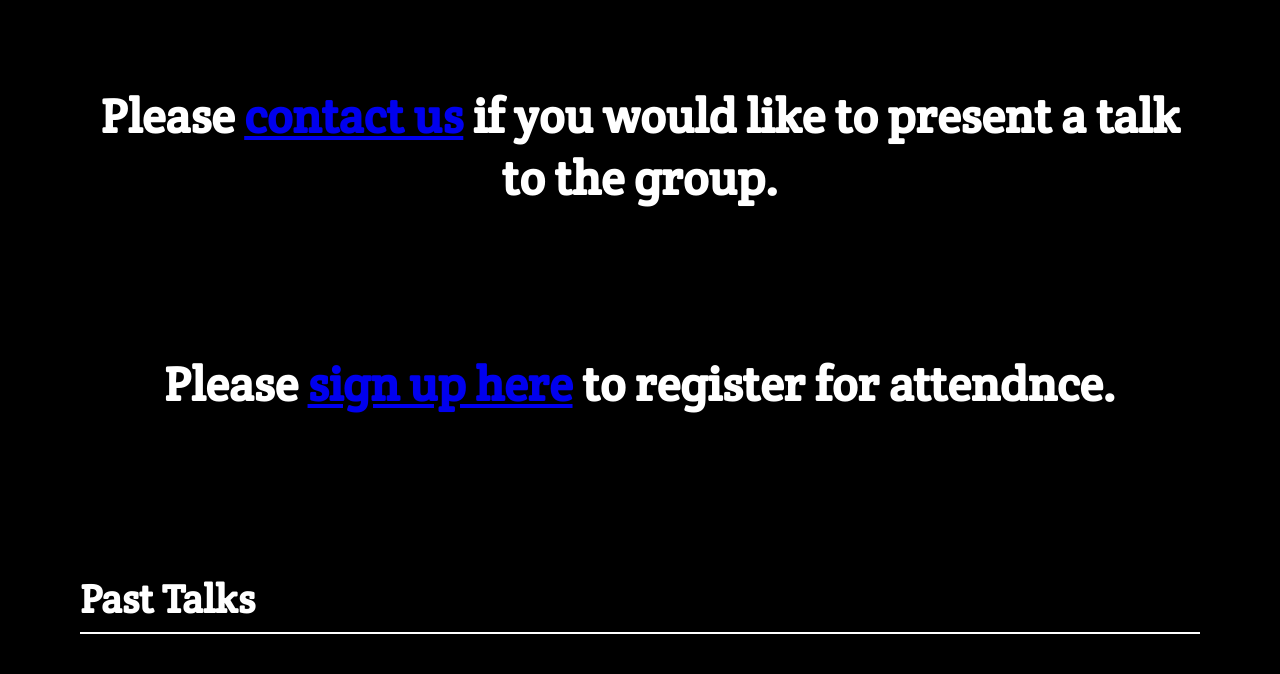
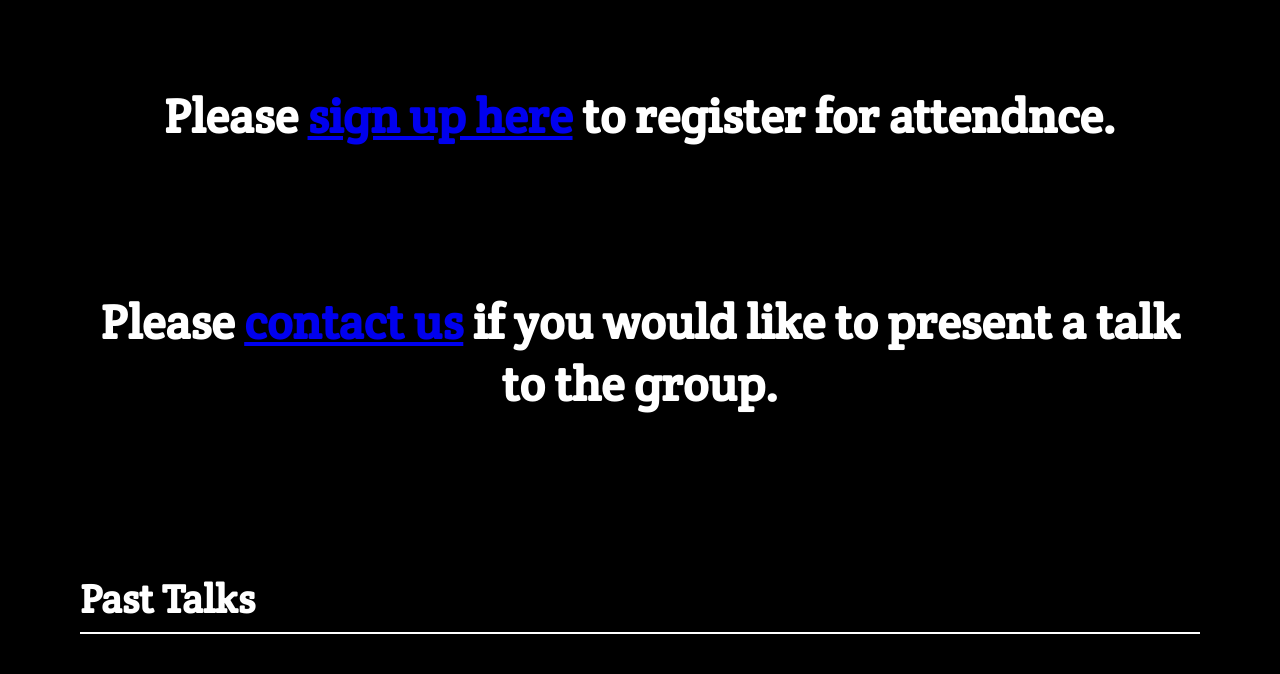
Before and after one commit to OptimalPortfolio/OptimalPortfolio.github.io, a plain HTML site: page subpages/Talks.html in a window 1280 px wide. Shown: the part 993-1667 px from the top of the page. Drawn offline with Linux system fonts and the light colour scheme.

Commit message:
Update Talks.html

```diff
--- a/subpages/Talks.html
+++ b/subpages/Talks.html
@@ -101,13 +101,13 @@
         </div>
       </div>
 
-      <div class="sign-up">
-        <h2>Please  <a href  ="Contact.html">contact us</a> if you would like to present a talk to the group.</h2>
+      <div class="sign-up">        <h2>Please  <a href  ="https://forms.gle/mnN3bfvTAy3L7gq58">sign up here</a> to register for attendnce.</h2>
 <!--         <div class="sign-link"><a href="#">Google Form</a></div>
  -->      </div>
 
        <div class="sign-up">
-        <h2>Please  <a href  ="https://forms.gle/3b5XTRC6agdMmTb98">sign up here</a> to register for attendnce.</h2>
+
+        <h2>Please  <a href  ="Contact.html">contact us</a> if you would like to present a talk to the group.</h2>
 <!--         <div class="sign-link"><a href="#">Google Form</a></div>
  -->      </div>
     </div>
```
